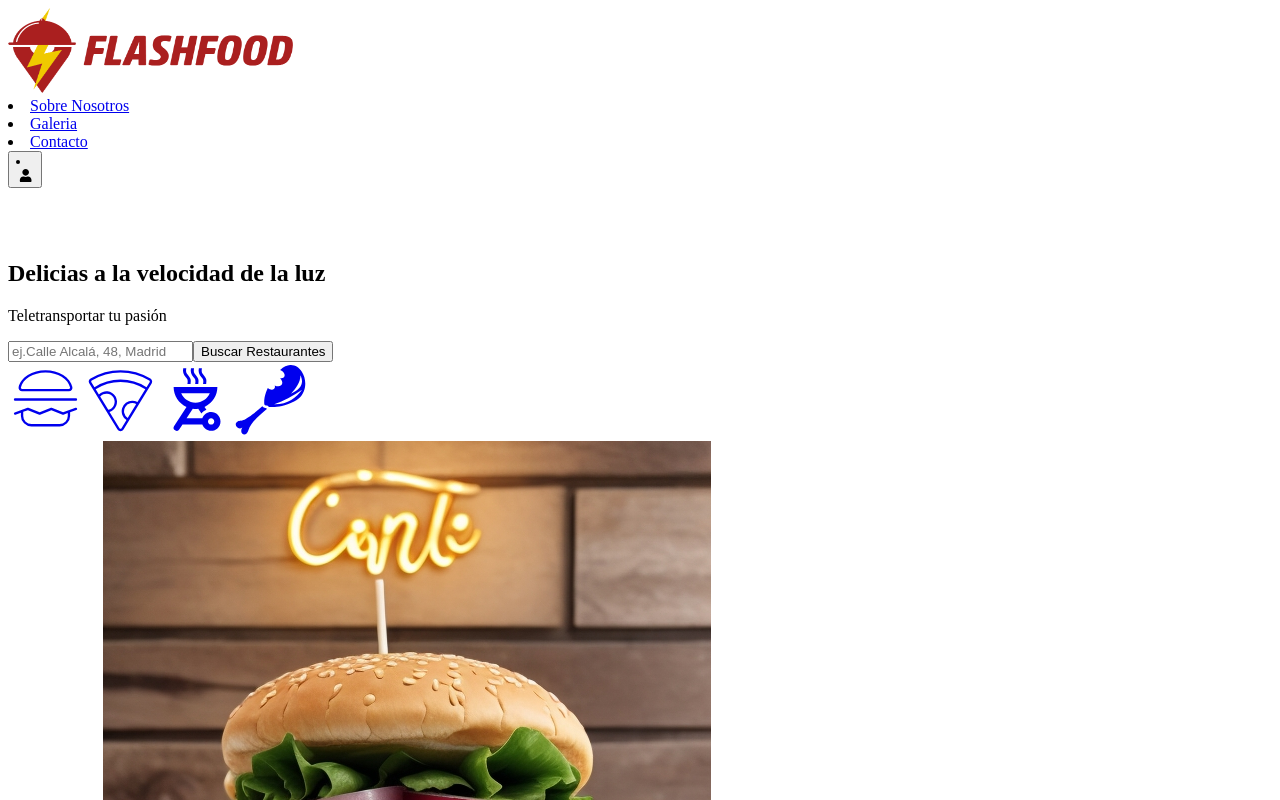
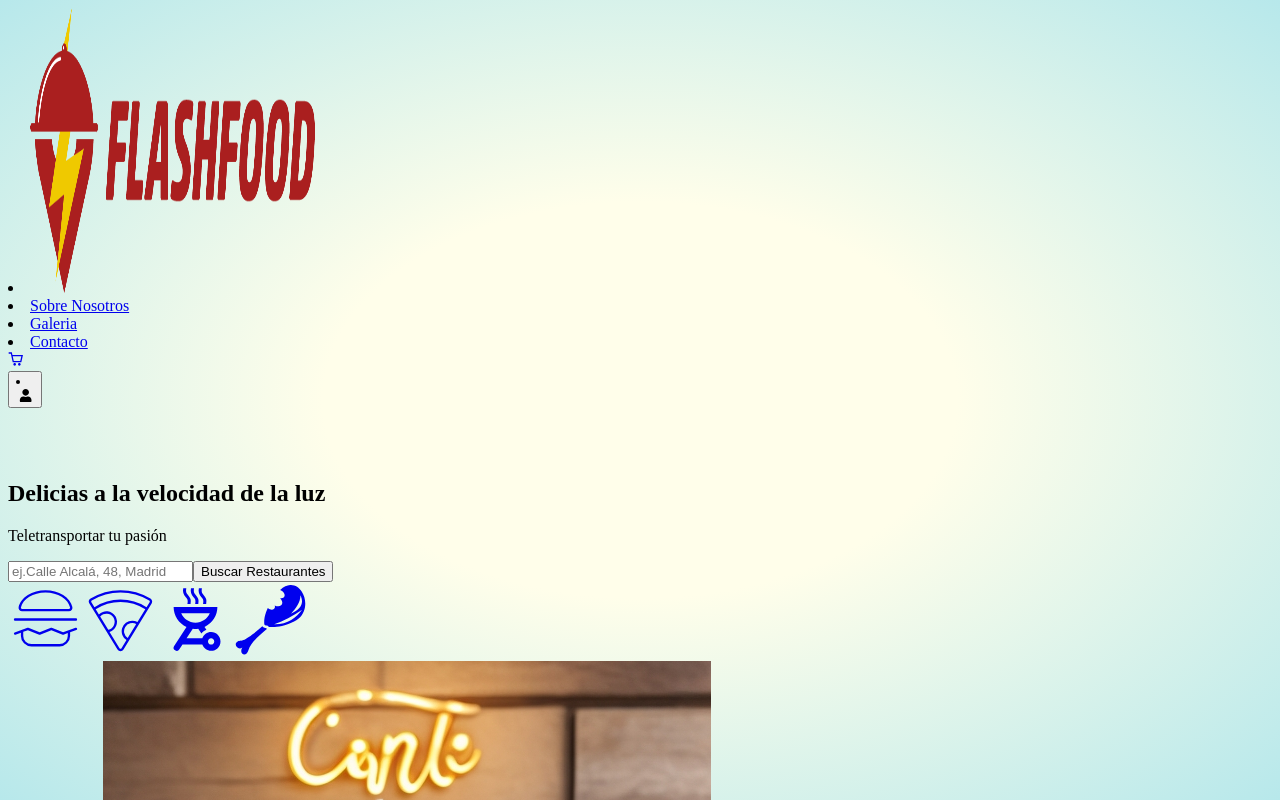
Before and after one commit to Gab2021123/nc-front-end, a React (Vite) app: page / in a window 1280 px wide. Shown: the top 800 px of the page. Built offline with nearby package versions, Linux system fonts and the light colour scheme; no server answers.

Commit message:
production

```diff
--- a/src/features/Main/components/ListItemNavigation/LisItemNavigation.tsx
+++ b/src/features/Main/components/ListItemNavigation/LisItemNavigation.tsx
@@ -6,7 +6,7 @@ import LinkListItem from "../LinkListItem/LinkListItem";
 interface Props extends React.LiHTMLAttributes<HTMLLIElement> {
   left?: boolean;
   rigth?: boolean;
-  icon: ReactElement<IconType>;
+  icon?: ReactElement<IconType> | string;
   to: string;
   avaible?: boolean;
 }
--- a/src/features/Main/components/Navigation/Navigation.tsx
+++ b/src/features/Main/components/Navigation/Navigation.tsx
@@ -6,6 +6,8 @@ import LisItemNavigation from "../ListItemNavigation/LisItemNavigation";
 import { useAuthStore } from "../../../../store/appStore";
 import SelectOptions from "../SelectOptions/SelectOptions";
 import User from "../../../Principal/components/User/User";
+import { CgShoppingCart } from "react-icons/cg";
+import { Link } from "react-router-dom";
 function Navigation(): ReactElement<HTMLElement> {
   const { isAuth, perfil } = useAuthStore();
 
@@ -13,7 +15,16 @@ function Navigation(): ReactElement<HTMLElement> {
     <React.Fragment>
       <nav className="bg-transparent flex flex-col col-span-5 sm:px-[32px] justify-between  sm:gap-[82px] sm:col-span-full sm:grid  sm:w-full sm:grid-flow-col ">
         <div className="z-10">
-          <img src="/logo.png" alt="flashfood" width={285} height={85} />
+          <LisItemNavigation
+            to="/"
+            icon={""}
+            avaible={true}
+            left={false}
+            rigth={false}
+            className="font-semibold list-none "
+          >
+            <img src="/logo.png" alt="flashfood" width={285} height={285} />
+          </LisItemNavigation>
         </div>
         <div className="z-10  items-center hidden  flex-col sm:flex sm:flex-row   gap-[82px] list-none ">
           <LisItemNavigation
@@ -27,7 +38,7 @@ function Navigation(): ReactElement<HTMLElement> {
             Sobre Nosotros
           </LisItemNavigation>
           <LisItemNavigation
-            to="/productslist"
+            to="/productlist"
             icon={
               <MdOutlineWork className="w-[23px] h-[23px] flex justify-center items-center cursor-pointer" />
             }
@@ -39,7 +50,7 @@ function Navigation(): ReactElement<HTMLElement> {
             Galeria
           </LisItemNavigation>
           <LisItemNavigation
-            to="/help"
+            to="/contact"
             icon={
               <BiHelpCircle className="w-[23px] h-[23px] flex justify-center items-center " />
             }
@@ -50,7 +61,9 @@ function Navigation(): ReactElement<HTMLElement> {
           >
             Contacto
           </LisItemNavigation>
-
+          <Link to="/shoppingcart">
+            <CgShoppingCart className="w-[23px] h-[23px] flex justify-center items-center hover:fill-slate-900 cursor-pointer" />
+          </Link>
           {isAuth ? (
             <User nombre={perfil.nombre} email={perfil.username} />
           ) : (
--- a/src/features/ProductsList/components/ProductsMainList/ProductsMainList.tsx
+++ b/src/features/ProductsList/components/ProductsMainList/ProductsMainList.tsx
@@ -18,6 +18,9 @@ type Product = {
   id: number;
   nombre: string;
   precio: number;
+  imagen: string;
+  restaurantId: null;
+  categoryId: number;
   published?: boolean;
   cartItems: CartItem[];
 };
@@ -50,9 +53,11 @@ const ProductsMainList = () => {
                   id="cardview"
                 >
                   <img
-                    src="/Hamburguesa.jpg"
+                    src={`${import.meta.env.VITE_API_ENDPOINT_URL}/${
+                      product.imagen
+                    }`}
                     className="w-full h-full justify-between rounded-lg object-cover md:max-w-[11.25rem] md:max-h-[11.25rem] max-h-[112px] aspect-auto"
-                    alt="Imagen 1"
+                    alt={product.nombre}
                   />
 
                   <div
--- a/src/features/ShoppingCart/components/Productlist/ProductList.tsx
+++ b/src/features/ShoppingCart/components/Productlist/ProductList.tsx
@@ -4,6 +4,7 @@ import { useState, useEffect } from "react";
 import { getCart, deleteCart } from "../../../../services/api/cart.api";
 import { getProduct } from "../../../../services/api/products.api";
 import { useAuthStore } from "../../../../store/appStore";
+import Wave from "../Wave/Wave";
 
 type Product = {
   clientId: number;
@@ -29,24 +30,24 @@ const ProductList = () => {
   const fetchCart = async () => {
     setLoading(true); // Iniciar la carga
     const cart = await getCart(perfil.sub);
-    await setProducts(cart);
+    setProducts(cart);
     setLoading(false); // Finalizar la carga
   };
+  const fetchProductDetails = async () => {
+    const details = await Promise.all(
+      products.map(async (product) => {
+        const detail = await getProduct(product.productId);
+        return detail;
+      })
+    );
+    setProductDetails(details);
+  };
+
   useEffect(() => {
     fetchCart();
   }, []);
 
   useEffect(() => {
-    const fetchProductDetails = async () => {
-      const details = await Promise.all(
-        products.map(async (product) => {
-          const detail = await getProduct(product.productId);
-          return detail;
-        })
-      );
-      setProductDetails(details);
-    };
-
     if (products.length) {
       fetchProductDetails();
     }
@@ -102,6 +103,7 @@ const ProductList = () => {
   }
   return (
     <div>
+      <Wave className="absolute top-0 left-0" />
       {uniqueProductDetails.map((detail) => {
         // Obtener la cantidad total del objeto productQuantities
         const { quantity } = productQuantities[detail.id];
@@ -132,6 +134,7 @@ const ProductList = () => {
       <Link to="/">
         <button>Volver al inicio</button>
       </Link>
+      <Wave className="absolute left-0  bottom-0" />
     </div>
   );
 };
--- /dev/null
+++ b/src/features/ShoppingCart/components/Wave/Wave.module.css
@@ -0,0 +1,59 @@
+html,
+body {
+  height: 100%;
+}
+body {
+  background: radial-gradient(
+    ellipse at center,
+    rgba(255, 254, 234, 1) 0%,
+    rgba(255, 254, 234, 1) 35%,
+    #b7e8eb 100%
+  );
+  overflow: hidden;
+}
+
+.ocean {
+  height: 5%;
+  width: 100%;
+  position: absolute;
+  bottom: 0;
+  left: 0;
+  background: #015871;
+}
+
+.wave {
+  background: url(https://s3-us-west-2.amazonaws.com/s.cdpn.io/85486/wave.svg)
+    repeat-x;
+  position: absolute;
+  top: -198px;
+  width: 6400px;
+  height: 198px;
+  animation: wave 7s cubic-bezier(0.36, 0.45, 0.63, 0.53) infinite;
+  transform: translate3d(0, 0, 0);
+}
+
+.wave:nth-of-type(2) {
+  top: -175px;
+  animation: wave 7s cubic-bezier(0.36, 0.45, 0.63, 0.53) -0.125s infinite,
+    swell 7s ease -1.25s infinite;
+  opacity: 1;
+}
+
+@keyframes wave {
+  0% {
+    margin-left: 0;
+  }
+  100% {
+    margin-left: -1600px;
+  }
+}
+
+@keyframes swell {
+  0%,
+  100% {
+    transform: translate3d(0, -25px, 0);
+  }
+  50% {
+    transform: translate3d(0, 5px, 0);
+  }
+}
--- /dev/null
+++ b/src/features/ShoppingCart/components/Wave/Wave.tsx
@@ -0,0 +1,12 @@
+interface Props extends HTMLAttributes<HTMLElement> {}
+import { HTMLAttributes } from "react";
+import styles from "./Wave.module.css";
+function Wave(props: Props) {
+  return (
+    <div className={`${props.className} h-[5%]  width:100%  bg-[#015871]`}>
+      <section className={styles.wave}></section>
+    </div>
+  );
+}
+
+export default Wave;
```
